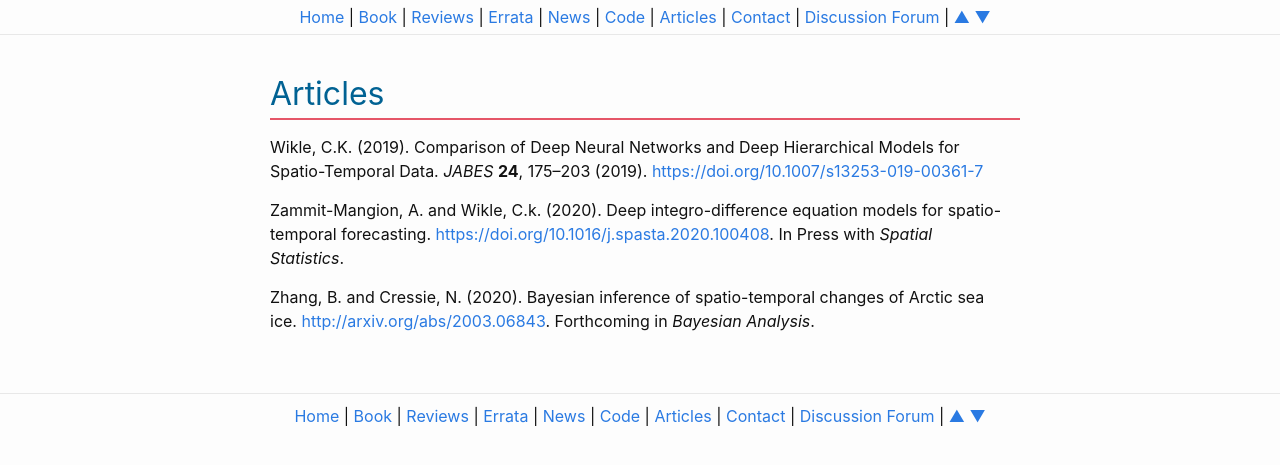
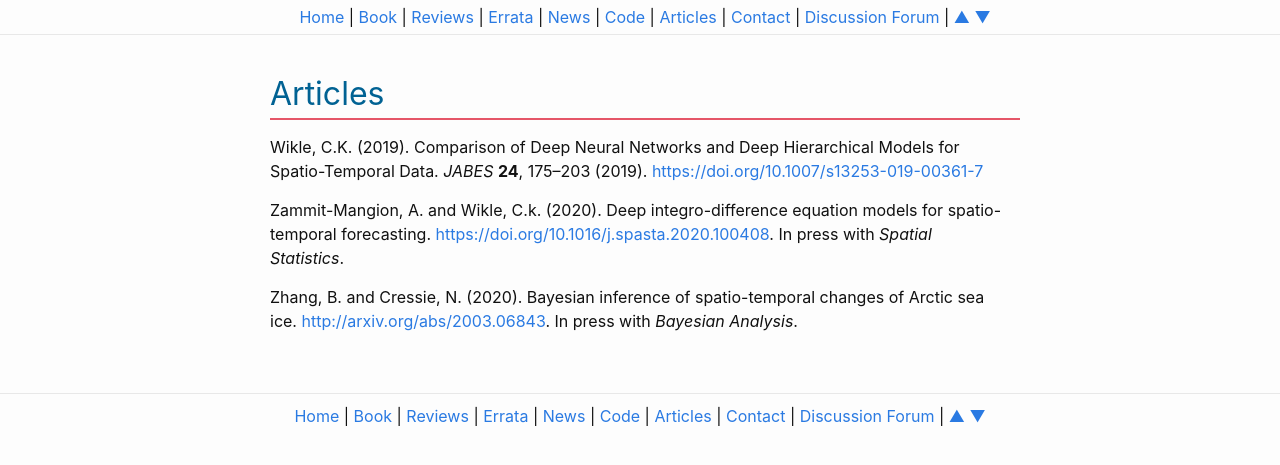
Before and after one commit to andrewzm/STRbook, a Jekyll site: the page built from docs/articles.md, in a window 1280 px wide. Shown: the top 465 px of the page. Built offline with Jekyll 4.4.1, drawn with Linux system fonts in a browser that asks for light colours.

Commit message:
forthcoming to In press with

```diff
--- a/docs/articles.md
+++ b/docs/articles.md
@@ -5,6 +5,6 @@ title: Articles
 
 Wikle, C.K. (2019). Comparison of Deep Neural Networks and Deep Hierarchical Models for Spatio-Temporal Data. *JABES* **24**, 175–203 (2019). [https://doi.org/10.1007/s13253-019-00361-7](https://doi.org/10.1007/s13253-019-00361-7)
 
-Zammit-Mangion, A. and Wikle, C.k. (2020). Deep integro-difference equation models for spatio-temporal forecasting. [https://doi.org/10.1016/j.spasta.2020.100408](https://doi.org/10.1016/j.spasta.2020.100408). In Press with *Spatial Statistics*.
+Zammit-Mangion, A. and Wikle, C.k. (2020). Deep integro-difference equation models for spatio-temporal forecasting. [https://doi.org/10.1016/j.spasta.2020.100408](https://doi.org/10.1016/j.spasta.2020.100408). In press with *Spatial Statistics*.
 
-Zhang, B. and Cressie, N. (2020). Bayesian inference of spatio-temporal changes of Arctic sea ice. [http://arxiv.org/abs/2003.06843](http://arxiv.org/abs/2003.06843). Forthcoming in *Bayesian Analysis*.
+Zhang, B. and Cressie, N. (2020). Bayesian inference of spatio-temporal changes of Arctic sea ice. [http://arxiv.org/abs/2003.06843](http://arxiv.org/abs/2003.06843). In press with *Bayesian Analysis*.
```
